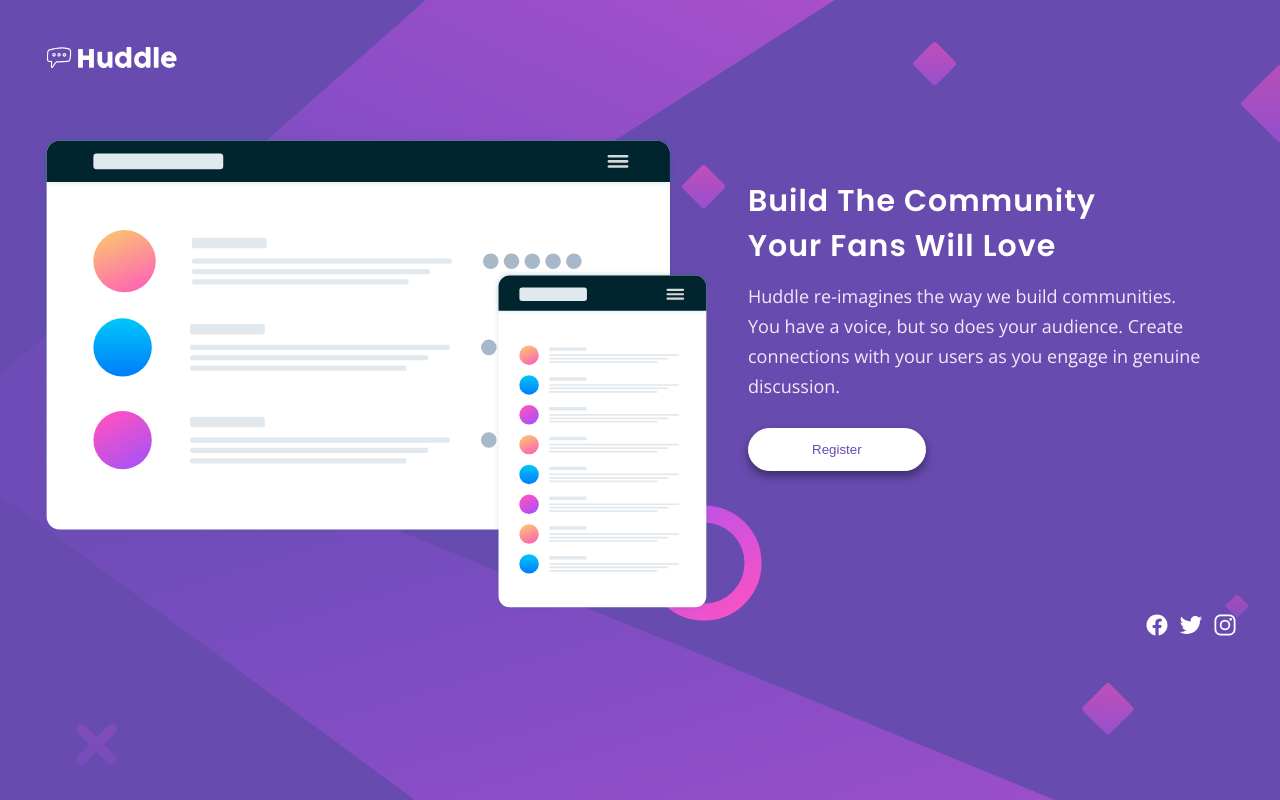
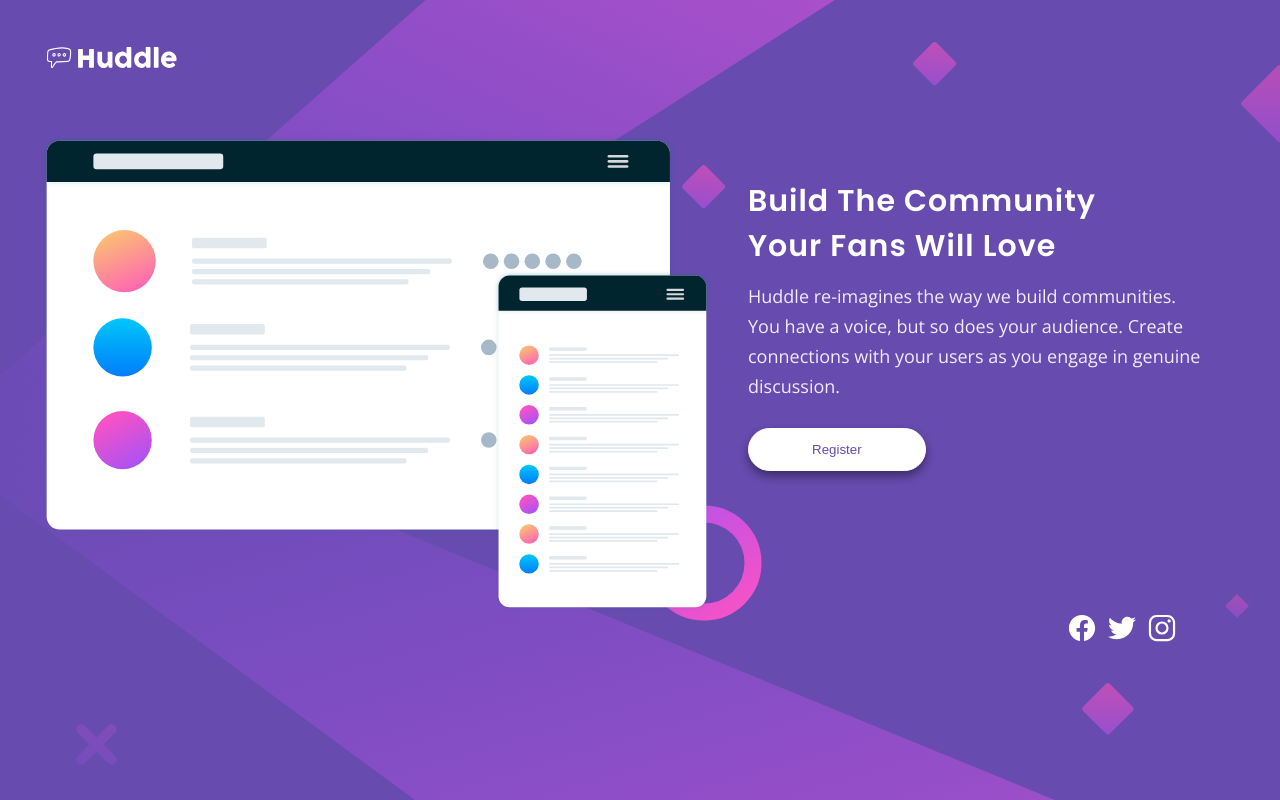
Before and after one commit to Mogbekele/Huddle-Landing-Page, a plain HTML site: page index.html in a window 1280 px wide. Drawn offline with nearby package versions, Linux system fonts and the light colour scheme.

Commit message:
social icon/button hover change

```diff
--- a/style.css
+++ b/style.css
@@ -71,6 +71,8 @@ p {
    margin: 0 3px;
 }
 
+
+
 @media only screen and (min-width: 768px) {
     .general-container {
         background-image: url("./images/bg-desktop.svg");
@@ -108,8 +110,17 @@ p {
         padding: 0% 3% 0% 3%;
     }
 
+    .button:hover {
+        padding: 15px 65px;
+    }
+
     .social-icon {
         text-align: right;
         clear: both;
+        padding-right: 5%;
+    }
+
+    .social-icon img {
+        width: 30px;
     }
 }
```
